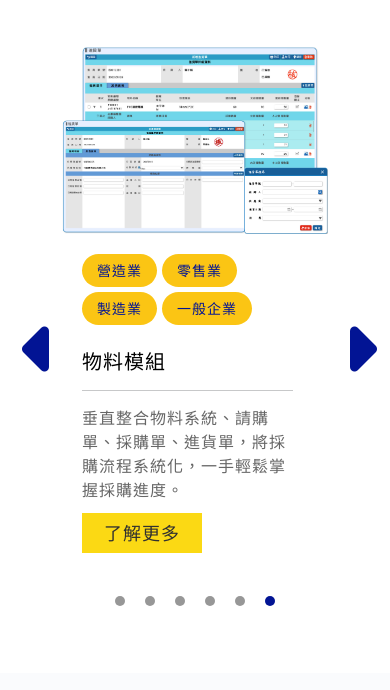
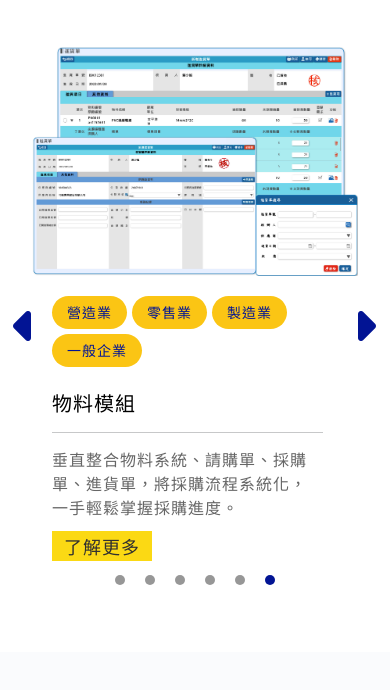
Before and after one commit to cwy104seung28/SYTnewhomepage, a plain HTML site: page index.html in a window 390 px wide. Shown: the part 3193-3883 px from the top of the page. Drawn offline with nearby package versions, Linux system fonts and the light colour scheme.

Commit message:
0713 update

```diff
--- a/css/index.scss
+++ b/css/index.scss
@@ -784,6 +784,13 @@ body {
                         height: auto;
                         padding: 0px 50px 50px;
                     }
+                    @media (max-width: 767px) {
+
+                        padding: 0px 30px 30px;
+                    }
+                    @media (max-width: 576px) {
+                        padding: 0px 20px 20px;
+                    }
 
                     .swiper-wrapper {
                         @media (max-width: 991px) {
@@ -882,7 +889,10 @@ body {
                                 }
 
                                 @media (max-width: 767px) {
+                                    width: 100px;
+                                    height: 30px;
                                     font-size: 18px;
+                                    padding-top: 4px;
                                 }
                             }
                         }
@@ -898,10 +908,16 @@ body {
 
                     .swiper-button-next {
                         right: 10px;
+                        @media (max-width: 767px) {
+                            right: 0px;
+                        }
                     }
 
                     .swiper-button-prev {
                         left: 10px;
+                        @media (max-width: 767px) {
+                            left: 0px;
+                        }
                     }
 
                     .swiper-pagination-bullet {
@@ -933,6 +949,12 @@ body {
                         height: 100%;
                         font-size: 72px;
                         color: #021494;
+                        @media (max-width: 767px) {
+                            font-size: 60px;
+                        }
+                        @media (max-width: 576px) {
+                            font-size: 48px;
+                        }
                     }
                 }
             }
```
Also changed, not shown: css/index.css, 1 other file.
